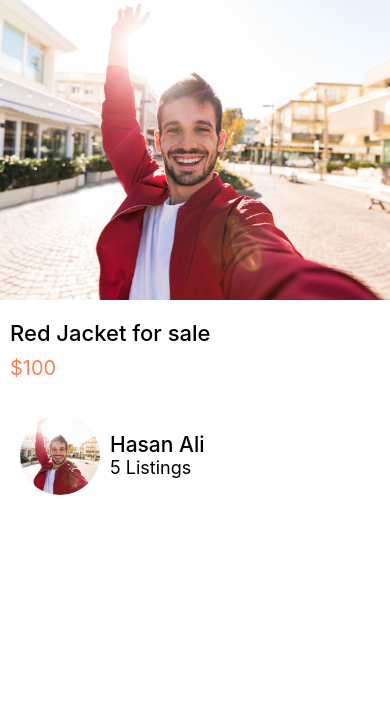
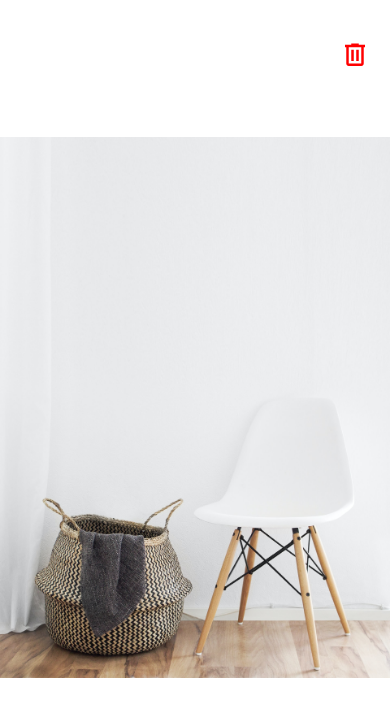
Before and after one commit to HasanAutomation/react-native-done-with-it, a React Native app: screen / in a window 390 px wide. Shown: the top 716 px of the page. Built offline with nearby package versions, Linux system fonts and the light colour scheme.

Commit message:
Improved the image view screen

```diff
--- a/App.js
+++ b/App.js
@@ -24,8 +24,9 @@ export default function App() {
     //   <StatusBar style='dark' />
     // </SafeAreaView>
     <>
-      <ListingDetailsScreen />
+      {/* <ListingDetailsScreen /> */}
       {/* <WelcomeScreen /> */}
+      <ImageViewScreen />
       <StatusBar style='auto' />
     </>
   );
--- a/app/screens/ImageViewScreen.jsx
+++ b/app/screens/ImageViewScreen.jsx
@@ -1,17 +1,18 @@
 import React from 'react';
 import { Image, StyleSheet, View } from 'react-native';
+import { MaterialCommunityIcons } from '@expo/vector-icons';
+import colors from '../config/colors';
 
 export default function ImageViewScreen() {
   return (
     <View style={styles.imageViewContainer}>
       <View style={styles.actionsContainer}>
-        <View
-          style={{
-            ...styles.actionButton,
-            backgroundColor: 'red',
-          }}
-        ></View>
-        <View style={{ ...styles.actionButton }}></View>
+        <MaterialCommunityIcons name='close' color='white' size={30} />
+        <MaterialCommunityIcons
+          name='trash-can-outline'
+          color='red'
+          size={30}
+        />
       </View>
       <Image
         resizeMode='contain'
@@ -25,20 +26,16 @@ export default function ImageViewScreen() {
 const styles = StyleSheet.create({
   imageViewContainer: {
     flex: 1,
-    backgroundColor: 'black',
+    backgroundColor: colors.black,
   },
   actionsContainer: {
     justifyContent: 'space-between',
     flexDirection: 'row',
-    paddingTop: 10,
-  },
-  actionButton: {
-    width: 30,
-    height: 30,
-    backgroundColor: 'blue',
+    paddingTop: 40,
+    paddingHorizontal: 20,
   },
   image: {
     width: '100%',
-    height: '100%',
+    height: '80%',
   },
 });
```
